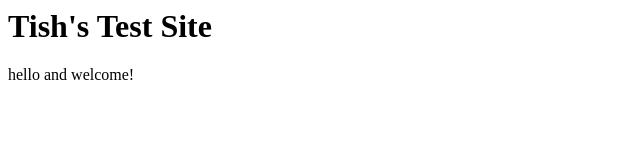
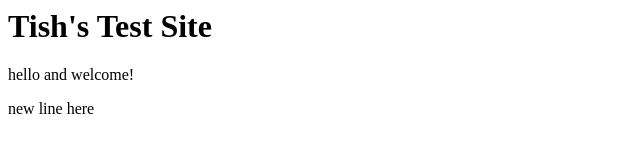
Before and after one commit to t-bhogal/t-bhogal.github.io, a plain HTML site: page index.html in a window 1280 px wide. Shown: the whole page, without its empty margins (0-640 px from the left). Drawn offline with Linux system fonts and the light colour scheme.

Commit message:
added new line to website

```diff
--- a/index.html
+++ b/index.html
@@ -2,5 +2,6 @@
   <body>
     <h1> Tish's Test Site </h1>
     <p> hello and welcome! </p>
+<p> new line here </p>
   </body>
 </html>
```
